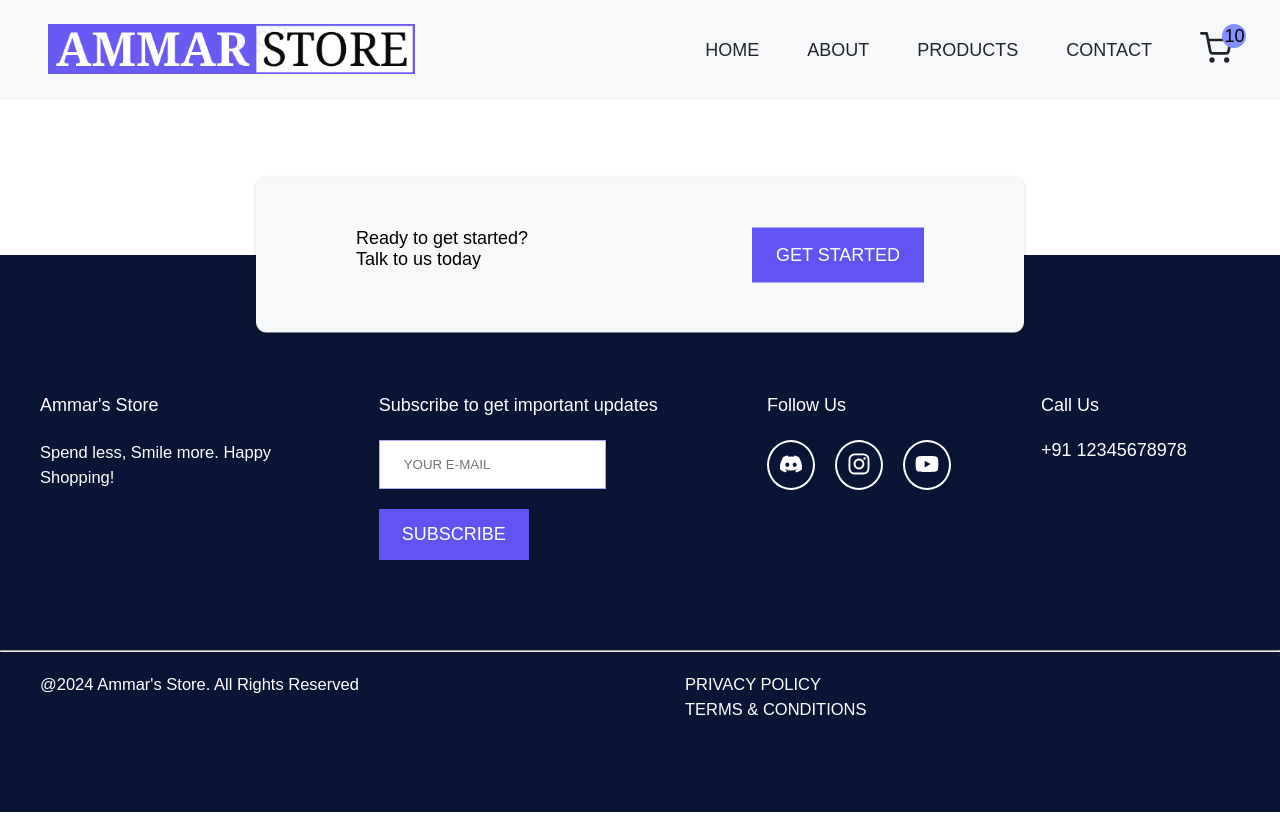
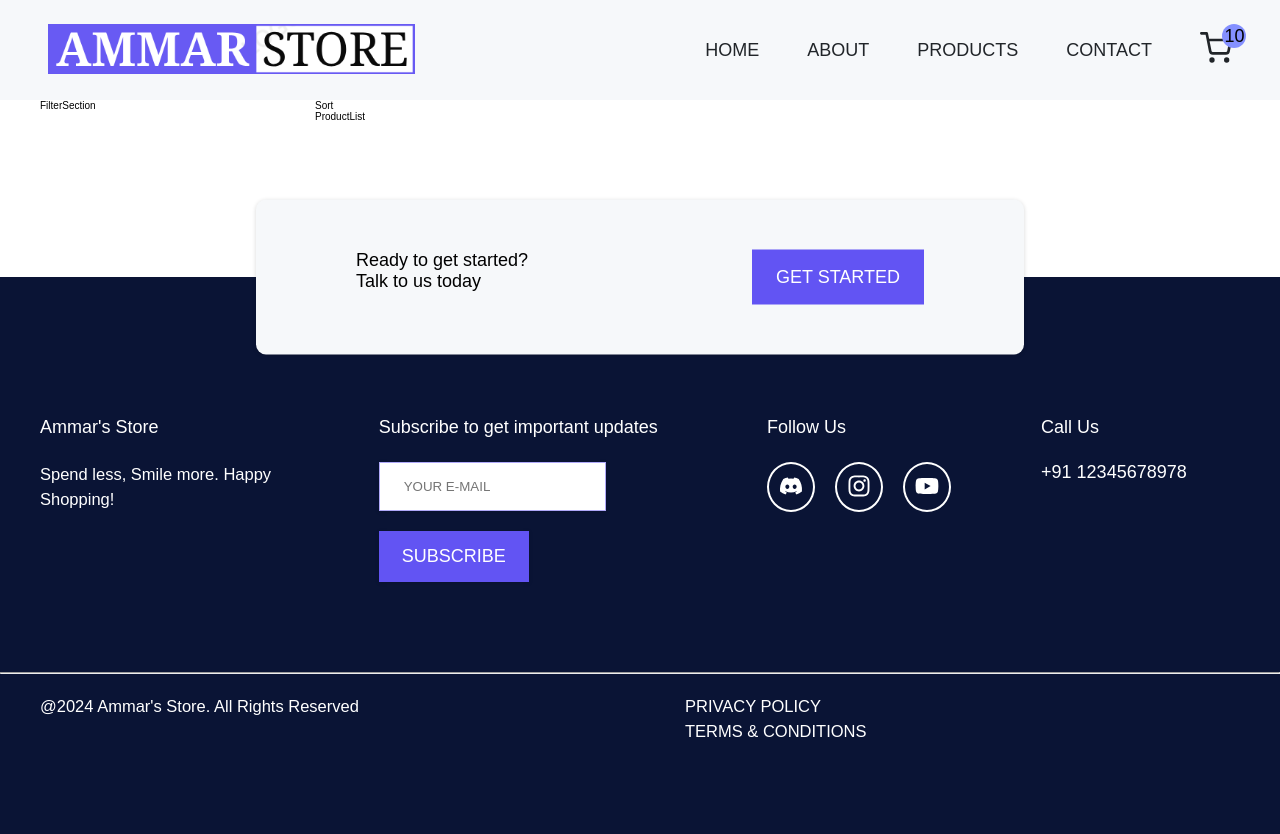
Before and after one commit to MuhammadAmmarAtique/ReactEcom, a React (Create React App) app in the folder ecom/: page /products in a window 1280 px wide. Before the commit the page ends 812 px from the top, so only its background shows below. Built offline with nearby package versions, Linux system fonts and the light colour scheme; no server answers.

Commit message:
Passing data from FilterContext upto main Products page

```diff
--- a/ecom/src/context/FilterContext.js
+++ b/ecom/src/context/FilterContext.js
@@ -16,8 +16,10 @@ export const FilterContextProvider = ({ children }) => {
 
   useEffect(() => {
     dispatch({ type: "LOADING" });
-    dispatch({ type: "LOAD_DATA_IN_FILTER_PRODUCTS", payload: products });
-  }, []);
+    if (products && products.length > 0) {
+      dispatch({ type: "LOAD_DATA_IN_FILTER_PRODUCTS", payload: products });
+    }
+  }, [products]);
 
   return (
     <FilterContext.Provider value={{ ...state }}>
--- a/ecom/src/pages/Products.js
+++ b/ecom/src/pages/Products.js
@@ -1,8 +1,34 @@
-import React from "react";
 import styled from "styled-components";
+import FilterSection from "../components/FilterSection";
+import ProductList from "../components/ProductList";
+import Sort from "../components/Sort";
+import { useFilterContext } from "../context/FilterContext";
 
 const Products = () => {
-  return <Wrapper></Wrapper>;
+
+  const {isLoading, allProducts, filterProducts} = useFilterContext()
+  console.log("isLoading: ", isLoading);
+  console.log("filterProducts: ", filterProducts);
+  console.log("allProducts: ", allProducts);
+
+  return (
+    <Wrapper>
+      <div className="container grid grid-filter-column">
+        <div>
+          <FilterSection />
+        </div>
+
+        <section className="product-view--sort">
+          <div className="sort-filter">
+            <Sort />
+          </div>
+          <div className="main-product">
+            <ProductList />
+          </div>
+        </section>
+      </div>
+    </Wrapper>
+  );
 };
 
 const Wrapper = styled.section`
--- a/ecom/src/reducers/FilterReducer.js
+++ b/ecom/src/reducers/FilterReducer.js
@@ -9,8 +9,8 @@ const FilterReducer = (state, action) => {
     case "LOAD_DATA_IN_FILTER_PRODUCTS":
       return {
         ...state,
-        filterProducts: [... action.payload],
-        allProducts: [... action.payload],
+        filterProducts: [...action.payload],
+        allProducts: [...action.payload],
       };
 
     default:
```
